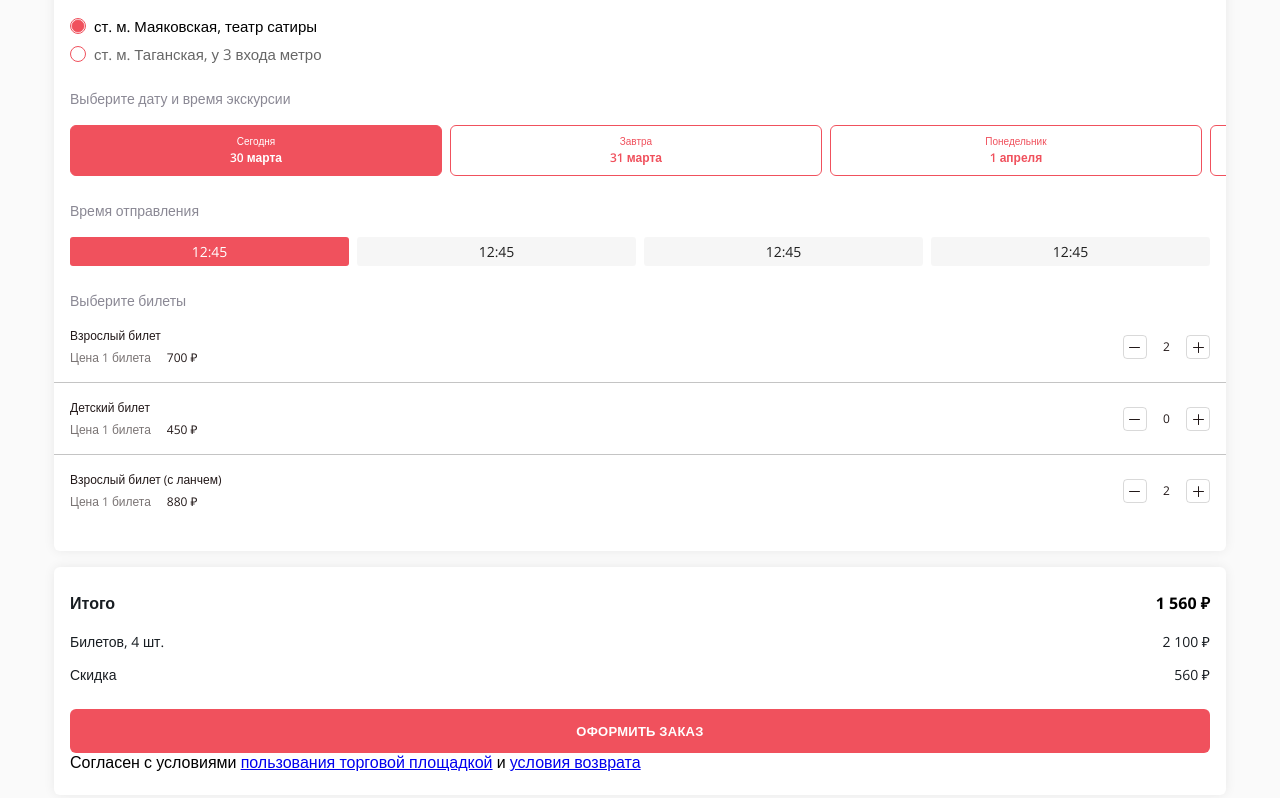
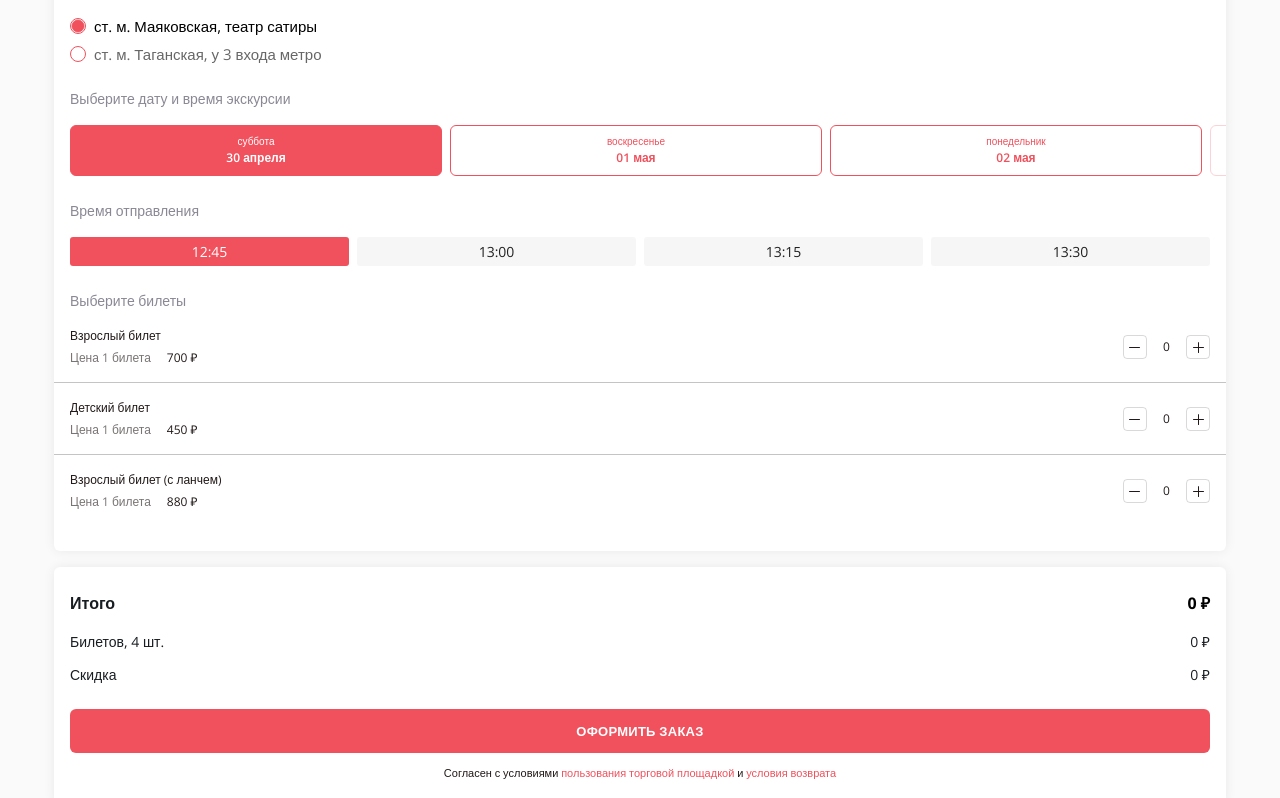
Before and after one commit to eleskin/uneed-guide-react-frontend, a Next.js app: page /order in a window 1280 px wide. Shown: the part 482-1280 px from the top of the page. Built offline with nearby package versions, Linux system fonts and the light colour scheme; no server answers.

Commit message:
feature: Added total calculating

```diff
--- a/components/Cart/Cart.js
+++ b/components/Cart/Cart.js
@@ -1,10 +1,130 @@
-import {useState} from 'react';
+import {format, isToday, isTomorrow} from 'date-fns';
+import {ru} from 'date-fns/locale';
+import {useRouter} from 'next/router';
+import {createRef, useState} from 'react';
 import Image from 'next/image';
+import Calendar from 'react-calendar';
+import {useOutsideClickHandler} from '../../utils/hooks';
 import styles from './Cart.module.scss';
 import Form from '../../ui/Form/Form';
 
-const Cart = () => {
+const ticketsCountInitial = [];
+
+const Cart = ({order, setTotalSumWithoutDiscount, setTotalSumWithDiscount}) => {
+	const router = useRouter();
+	const [isVisibleCalendar, setIsVisibleCalendar] = useState(false);
+	const [dateValue, setDateValue] = useState();
 	const [currentJetty, setCurrentJetty] = useState('ст. м. Маяковская, театр сатиры');
+	const [ticketsCount, setTicketsCount] = useState(ticketsCountInitial);
+	const [total] = useState(0);
+
+	const getTotal = (total, ticketsCount, tickets, field) => {
+		return tickets.reduce((accumulator, ticket, index) => {
+			return accumulator + ticket[field] * (ticketsCount[index] || 0);
+		}, 0);
+	};
+
+	const [dates] = useState([
+		new Date(2022, 3, 30),
+		new Date(2022, 4, 1),
+		new Date(2022, 4, 2),
+		new Date(2022, 4, 3),
+	]);
+	const [activeDate, setActiveDate] = useState(dates[0]);
+	const datesList = dates.map((date, index) => {
+		if (index < 3) {
+			return (
+				<button
+					className={`${styles.Cart__date} ${activeDate === date ? styles.Cart__date_active : ''}`}
+					onClick={() => setActiveDate(date)}
+					key={index}
+				>
+					<em>{isToday(date) ? 'Сегодня' : isTomorrow(date) ? 'Завтра' : format(date, 'EEEE', {locale: ru})}</em>
+					<span>{format(date, 'dd MMMM', {locale: ru})}</span>
+				</button>
+			);
+		} else if (index === 2 && dates.length === 3) {
+			return (
+				<button
+					className={`${styles.Cart__date} ${activeDate === date ? styles.Cart__date_active : ''}`}
+					onClick={() => setActiveDate(date)}
+					key={index}
+				>
+					<em>{isToday(date) ? 'Сегодня' : isTomorrow(date) ? 'Завтра' : format(date, 'EEEE', {locale: ru})}</em>
+					<span>{format(date, 'dd MMMM', {locale: ru})}</span>
+				</button>
+			);
+		}
+	});
+
+	const [times] = useState([
+		'12:45',
+		'13:00',
+		'13:15',
+		'13:30',
+	]);
+	const [activeTime, setActiveTime] = useState(times[0]);
+	const timesList = times.map((time, index) => (
+		<button
+			className={`${styles.Cart__time} ${activeTime === time ? styles.Cart__time_active : ''}`}
+			onClick={() => setActiveTime(time)}
+			key={index}
+		>
+			{time}
+		</button>
+	));
+
+	const datesRef = createRef();
+
+	useOutsideClickHandler(datesRef, isVisibleCalendar, setIsVisibleCalendar);
+
+	const tickets = order[0].tickets;
+	const ticketsList = tickets.map((ticket, index) => (
+		<div className={styles.Cart__ticket}>
+			<div>
+				<em>{ticket.title}</em>
+				<div>
+					<span>Цена 1 билета</span>
+					<strong>{ticket.priceAmount} ₽</strong>
+				</div>
+			</div>
+			<div>
+				<button
+					onClick={() => {
+						ticketsCountInitial[index] = ticketsCountInitial[index] - 1;
+						setTicketsCount([...ticketsCountInitial]);
+
+						setTotalSumWithoutDiscount(getTotal(total, ticketsCountInitial, tickets, 'price'));
+						setTotalSumWithDiscount(getTotal(total, ticketsCountInitial, tickets, 'priceAmount'));
+					}}
+					disabled={ticketsCount[index] <= 0}
+				>
+					<svg width="11" height="1" viewBox="0 0 11 1" fill="none" xmlns="http://www.w3.org/2000/svg">
+						<rect y="1" width="1" height="11" rx="0.5" transform="rotate(-90 0 1)" fill="#221818"/>
+					</svg>
+				</button>
+				<output>{ticketsCount[index] || 0}</output>
+				<button
+					onClick={() => {
+						if (!ticketsCountInitial[index]) {
+							ticketsCountInitial[index] = 0;
+						}
+
+						ticketsCountInitial[index] = ticketsCountInitial[index] + 1;
+						setTicketsCount([...ticketsCountInitial]);
+
+						setTotalSumWithoutDiscount(getTotal(total, ticketsCountInitial, tickets, 'price'));
+						setTotalSumWithDiscount(getTotal(total, ticketsCountInitial, tickets, 'priceAmount'));
+					}}
+				>
+					<svg width="11" height="11" viewBox="0 0 11 11" fill="none" xmlns="http://www.w3.org/2000/svg">
+						<rect x="5" width="1" height="11" rx="0.5" fill="#221818"/>
+						<rect y="6" width="1" height="11" rx="0.5" transform="rotate(-90 0 6)" fill="#221818"/>
+					</svg>
+				</button>
+			</div>
+		</div>
+	));
 
 	return (
 		<div className={styles.Cart}>
@@ -40,102 +160,39 @@ const Cart = () => {
 					/>
 				</div>
 				<h3>Выберите дату и время экскурсии</h3>
-				<div className={styles.Cart__dates}>
-					<button className={`${styles.Cart__date} ${styles.Cart__date_active}`}>
-						<em>Сегодня</em>
-						<span>30 марта</span>
-					</button>
-					<button className={styles.Cart__date}>
-						<em>Завтра</em>
-						<span>31 марта</span>
-					</button>
-					<button className={styles.Cart__date}>
-						<em>Понедельник</em>
-						<span>1 апреля</span>
-					</button>
-					<button className={styles.Cart__date}>
-						<em>Вторник</em>
-						<span>2 апреля</span>
-					</button>
+				<div className={styles.Cart__dates} ref={datesRef}>
+					<div>
+						{datesList}
+						{dates.length > 3 && (
+							<button
+								className={`${styles.Cart__date} ${styles.Cart__date_more}`}
+								onClick={() => setIsVisibleCalendar((prevState) => !prevState)}
+							>
+								<svg width="16" height="13" viewBox="0 0 21 19" fill="none" xmlns="http://www.w3.org/2000/svg">
+									<path d="M17.5139 2.00009H18.8889C19.4412 2.00009 19.8889 2.44781 19.8889 3.00009V17C19.8889 17.5523 19.4412 18 18.8889 18H1.88892C1.33663 18 0.888916 17.5523 0.888916 17V3.00009C0.888916 2.44781 1.33663 2.00009 1.88892 2.00009H3.26392M12.7639 2.00009H10.3889H8.01392" stroke="#F0515D"/>
+									<rect x="4.88892" width="1.125" height="3.99998" rx="0.5625" fill="#F0515D"/>
+									<rect x="14.8889" width="1.125" height="3.99998" rx="0.5625" fill="#F0515D"/>
+								</svg>
+								<em>Выбрать дату</em>
+							</button>
+						)}
+					</div>
+					<div className={`${styles.Cart__calendar} ${isVisibleCalendar ? styles.Cart__calendar_active : ''}`}>
+						<Calendar
+							locale={router.locale}
+							value={dateValue}
+							onChange={setDateValue}
+							onClickDay={() => setIsVisibleCalendar(false)}
+						/>
+					</div>
 				</div>
 				<h3>Время отправления</h3>
 				<div className={styles.Cart__times}>
-					<button className={`${styles.Cart__time} ${styles.Cart__time_active}`}>12:45</button>
-					<button className={styles.Cart__time}>12:45</button>
-					<button className={styles.Cart__time}>12:45</button>
-					<button className={styles.Cart__time}>12:45</button>
+					{timesList}
 				</div>
 				<h3>Выберите билеты</h3>
 				<div className={styles.Cart__tickets}>
-					<div className={styles.Cart__ticket}>
-						<div>
-							<em>Взрослый билет</em>
-							<div>
-								<span>Цена 1 билета</span>
-								<strong>700 ₽</strong>
-							</div>
-						</div>
-						<div>
-							<button>
-								<svg width="11" height="1" viewBox="0 0 11 1" fill="none" xmlns="http://www.w3.org/2000/svg">
-									<rect y="1" width="1" height="11" rx="0.5" transform="rotate(-90 0 1)" fill="#221818"/>
-								</svg>
-							</button>
-							<output>2</output>
-							<button>
-								<svg width="11" height="11" viewBox="0 0 11 11" fill="none" xmlns="http://www.w3.org/2000/svg">
-									<rect x="5" width="1" height="11" rx="0.5" fill="#221818"/>
-									<rect y="6" width="1" height="11" rx="0.5" transform="rotate(-90 0 6)" fill="#221818"/>
-								</svg>
-							</button>
-						</div>
-					</div>
-					<div className={styles.Cart__ticket}>
-						<div>
-							<em>Детский билет</em>
-							<div>
-								<span>Цена 1 билета</span>
-								<strong>450 ₽</strong>
-							</div>
-						</div>
-						<div>
-							<button>
-								<svg width="11" height="1" viewBox="0 0 11 1" fill="none" xmlns="http://www.w3.org/2000/svg">
-									<rect y="1" width="1" height="11" rx="0.5" transform="rotate(-90 0 1)" fill="#221818"/>
-								</svg>
-							</button>
-							<output>0</output>
-							<button>
-								<svg width="11" height="11" viewBox="0 0 11 11" fill="none" xmlns="http://www.w3.org/2000/svg">
-									<rect x="5" width="1" height="11" rx="0.5" fill="#221818"/>
-									<rect y="6" width="1" height="11" rx="0.5" transform="rotate(-90 0 6)" fill="#221818"/>
-								</svg>
-							</button>
-						</div>
-					</div>
-					<div className={styles.Cart__ticket}>
-						<div>
-							<em>Взрослый билет (с ланчем)</em>
-							<div>
-								<span>Цена 1 билета</span>
-								<strong>880 ₽</strong>
-							</div>
-						</div>
-						<div>
-							<button>
-								<svg width="11" height="1" viewBox="0 0 11 1" fill="none" xmlns="http://www.w3.org/2000/svg">
-									<rect y="1" width="1" height="11" rx="0.5" transform="rotate(-90 0 1)" fill="#221818"/>
-								</svg>
-							</button>
-							<output>2</output>
-							<button>
-								<svg width="11" height="11" viewBox="0 0 11 11" fill="none" xmlns="http://www.w3.org/2000/svg">
-									<rect x="5" width="1" height="11" rx="0.5" fill="#221818"/>
-									<rect y="6" width="1" height="11" rx="0.5" transform="rotate(-90 0 6)" fill="#221818"/>
-								</svg>
-							</button>
-						</div>
-					</div>
+					{ticketsList}
 				</div>
 			</div>
 		</div>
--- a/components/Cart/Cart.module.scss
+++ b/components/Cart/Cart.module.scss
@@ -100,7 +100,7 @@
 			}
 		}
 
-		.Cart__dates, .Cart__times {
+		.Cart__dates > div, .Cart__times {
 			padding: 0 rem(16px);
 			transform: translateX(rem(-16px));
 			margin-top: rem(16px);
@@ -110,7 +110,28 @@
 		}
 
 		.Cart__dates {
-			display: flex;
+			position: relative;
+
+			& > div {
+				display: flex;
+			}
+
+			.Cart__calendar {
+				position: absolute;
+				top: 0;
+				opacity: 0;
+				transform: scale(0.6) translateY(35px);
+				transform-origin: 50% 0;
+				z-index: -1;
+				transition: all var(--transition-primary), z-index 0s linear 0.5s;
+			}
+
+			.Cart__calendar_active {
+				opacity: 1;
+				transform: scale(1) translateY(35px);
+				z-index: 2;
+				transition: all var(--transition-primary), z-index 0s linear 0s;
+			}
 
 			.Cart__date {
 				flex-shrink: 0;
@@ -123,6 +144,10 @@
 				align-items: center;
 				width: calc(100% / 3 - 8px);
 				color: #f0515d;
+
+				svg {
+					margin-bottom: rem(3px);
+				}
 
 				em {
 					font-style: normal;
@@ -138,6 +163,10 @@
 					font-size: rem(12px);
 					line-height: rem(18px);
 				}
+			}
+
+			.Cart__date_more {
+				border: 1px solid rgba(240, 81, 93, 0.25);
 			}
 
 			.Cart__date_active {
--- a/pages/order.js
+++ b/pages/order.js
@@ -1,4 +1,5 @@
 import Link from 'next/link';
+import {useState} from 'react';
 import Alert from '../components/Alert/Alert';
 import Button from '../components/Button/Button';
 import CardContainer from '../components/CardContainer/CardContainer';
@@ -6,7 +7,22 @@ import Cart from '../components/Cart/Cart';
 import Container from '../components/Container/Container';
 import styles from '../styles/Order.module.scss';
 
+
 const Order = () => {
+	const [totalSumWithoutDiscount, setTotalSumWithoutDiscount] = useState(0);
+	const [totalSumWithDiscount, setTotalSumWithDiscount] = useState(0);
+
+	const [order] = useState([
+		{
+			tickets: [
+				{title: 'Взрослый билет', price: 800, priceAmount: 700},
+				{title: 'Детский билет', price: 550, priceAmount: 450},
+				{title: 'Взрослый билет (с ланчем)', price: 980, priceAmount: 880},
+			]
+		}
+	]);
+
+
 	return (
 		<div className={styles.Order}>
 			<Container isMainPage={true}>
@@ -17,7 +33,11 @@ const Order = () => {
 							text="При покупке билета на ночную экскурсию Вам нужно выбрать текущую дату. Например если вы хотите купить билет на экскурсию 07.04.2022 в 00:35 вы должны выбрать дату - 06.04.2022."
 						/>
 						<CardContainer padding={16}>
-							<Cart/>
+							<Cart
+								order={order}
+								setTotalSumWithoutDiscount={setTotalSumWithoutDiscount}
+								setTotalSumWithDiscount={setTotalSumWithDiscount}
+							/>
 						</CardContainer>
 					</div>
 					<div className={styles.Order__sidebar}>
@@ -25,20 +45,20 @@ const Order = () => {
 							<div className={styles.Order__total}>
 								<header>
 									<h3>Итого</h3>
-									<strong>1 560 ₽</strong>
+									<strong>{totalSumWithDiscount} ₽</strong>
 								</header>
 								<div>
 									<span>Билетов, 4 шт.</span>
-									<span>2 100 ₽</span>
+									<span>{totalSumWithoutDiscount} ₽</span>
 								</div>
 								<div>
 									<span>Скидка</span>
-									<span>560 ₽</span>
+									<span>{totalSumWithoutDiscount - totalSumWithDiscount} ₽</span>
 								</div>
 								<Button.Primary>Оформить заказ</Button.Primary>
-								<a>
+								<p>
 									Согласен с условиями <Link href="#"><a>пользования торговой площадкой</a></Link> и <Link href="#"><a>условия возврата</a></Link>
-								</a>
+								</p>
 							</div>
 						</CardContainer>
 					</div>
```
